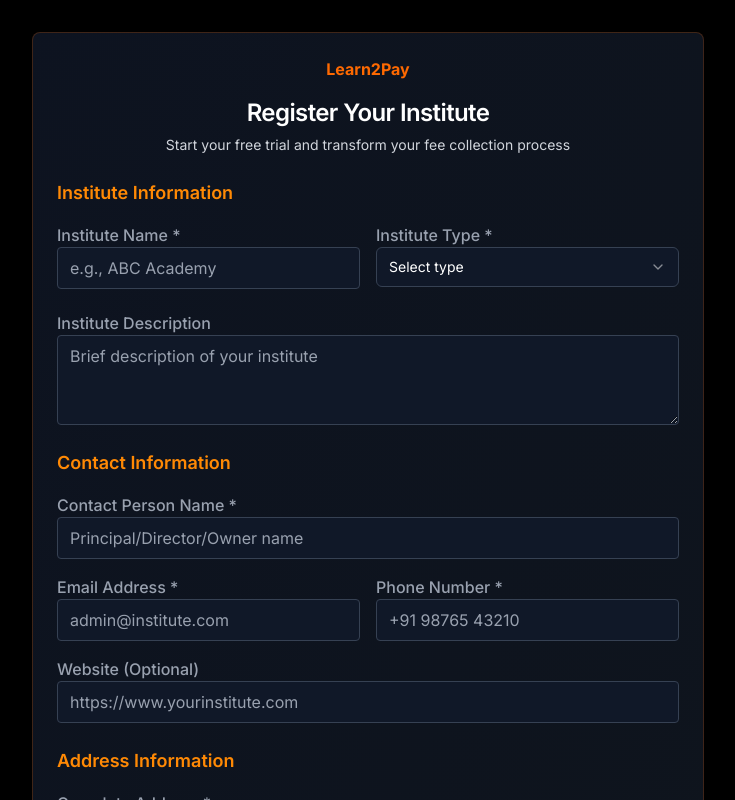
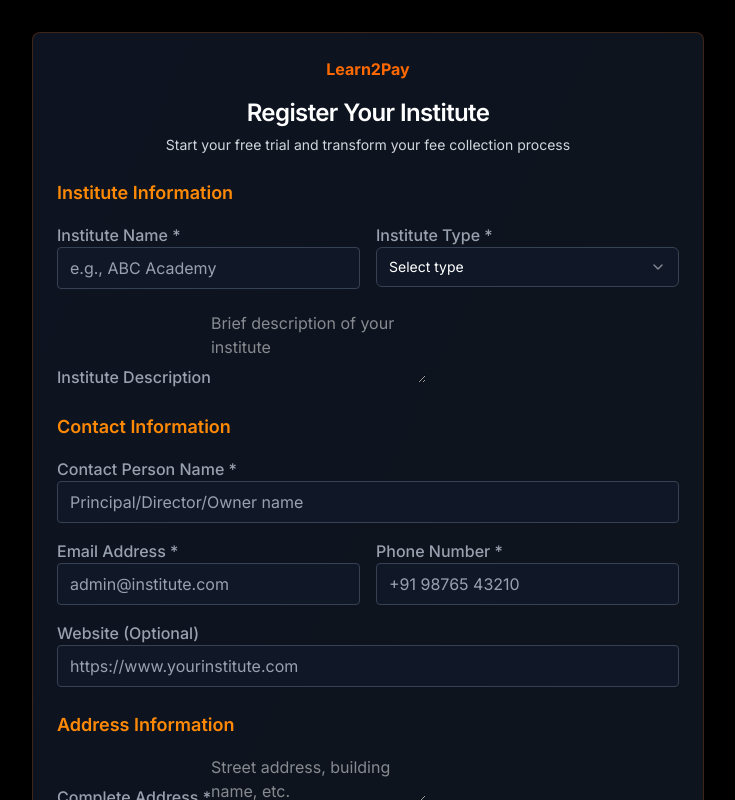
Before and after one commit to Techori/Learn2pay, a React (Vite) app: page /register in a window 1280 px wide. Shown: the top 800 px of the page, without its empty margins (272-1007 px from the left). Built offline with nearby package versions, Linux system fonts and the light colour scheme.

Commit message:
Update Textarea.tsx

```diff
--- a/src/components/ui/Textarea.tsx
+++ b/src/components/ui/Textarea.tsx
@@ -1,13 +1,15 @@
-import * as React from "react";
+import React from "react";
 
-export const Textarea = React.forwardRef<HTMLTextAreaElement, React.TextareaHTMLAttributes<HTMLTextAreaElement>>(
-  ({ className = "", ...props }, ref) => (
-    <textarea
-      ref={ref}
-      className={`block w-full rounded border border-gray-700 bg-gray-900 px-3 py-2 text-white placeholder-gray-400 focus:border-orange-500 focus:ring-orange-500 ${className}`}
-      {...props}
-    />
+export interface TextareaProps extends React.TextareaHTMLAttributes<HTMLTextAreaElement> {
+  className?: string;
+}
+
+export const Textarea = React.forwardRef<HTMLTextAreaElement, TextareaProps>(
+  ({ className, ...props }, ref) => (
+    <textarea ref={ref} className={className} {...props} />
   )
 );
+
 Textarea.displayName = "Textarea";
-//className={`  placeholder-gray-400 focus:border-orange-500 focus:ring-orange-500 ${className}`}
+
+export default Textarea;
```
